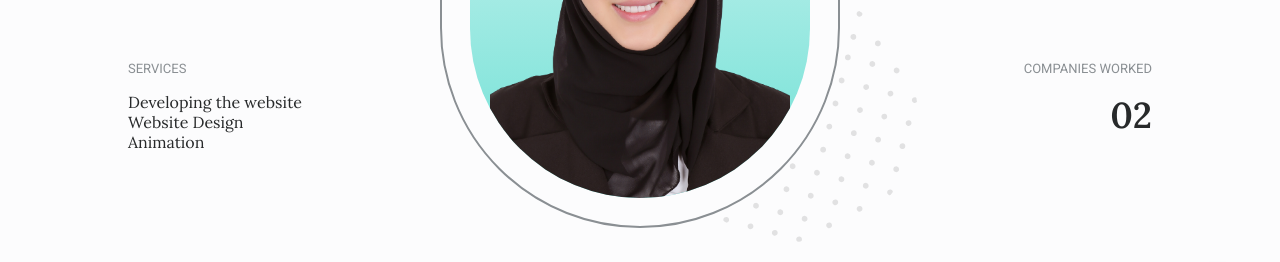
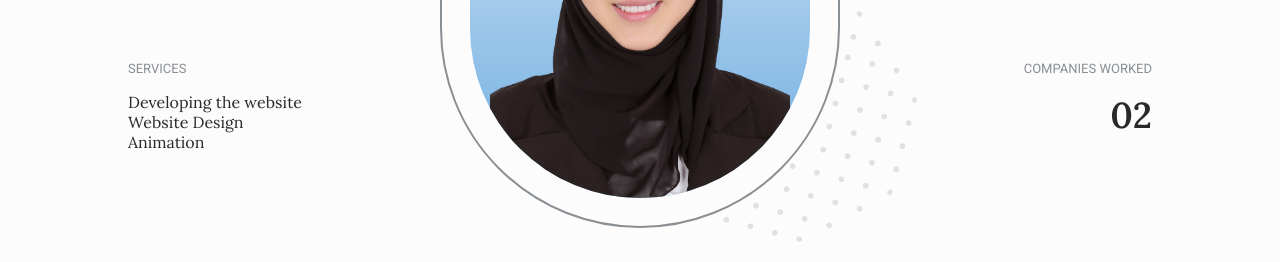
Before and after one commit to IamAkmoor/Responsive-portfolio, a plain HTML site: page index.html in a window 1280 px wide. Shown: the part 743-1005 px from the top of the page. Drawn offline with nearby package versions, Linux system fonts and the light colour scheme.

Commit message:
Added new changes

```diff
--- a/assets/css/styles.css
+++ b/assets/css/styles.css
@@ -17,8 +17,8 @@
   /* Change the first number */
   /* Blue: 207 - Purple: 250 - Pink: 356 - Teal: 174 */
   --gradient-color: linear-gradient(180deg,
-                      hsla(174, 48%, 72%, 0),
-                      hsla(174, 65%, 65%, 1));
+                      hsla(207, 48%, 72%, 0),
+                      hsla(207, 65%, 65%, 1));
 
   /*========== Font and typography ==========*/
   /*.5rem = 8px | 1rem = 16px ...*/
--- a/index.html
+++ b/index.html
@@ -5,7 +5,7 @@
         <meta name="viewport" content="width=device-width, initial-scale=1.0">
 
         <!--=============== FAVICON ===============-->
-        <link rel="shortcut icon" href="assets/img/favicon.png" type="image/x-icon">
+        <link rel="shortcut icon" href="assets/img/fotor_2023-2-13_14_32_18.png" type="image/x-icon">
 
         <!--=============== REMIXICONS ===============-->
         <link href="https://cdn.jsdelivr.net/npm/remixicon@2.5.0/fonts/remixicon.css" rel="stylesheet">
```
Also changed, not shown: assets/img/favicon.png (deleted), assets/img/fotor_2023-2-13_14_32_18.png (added).
